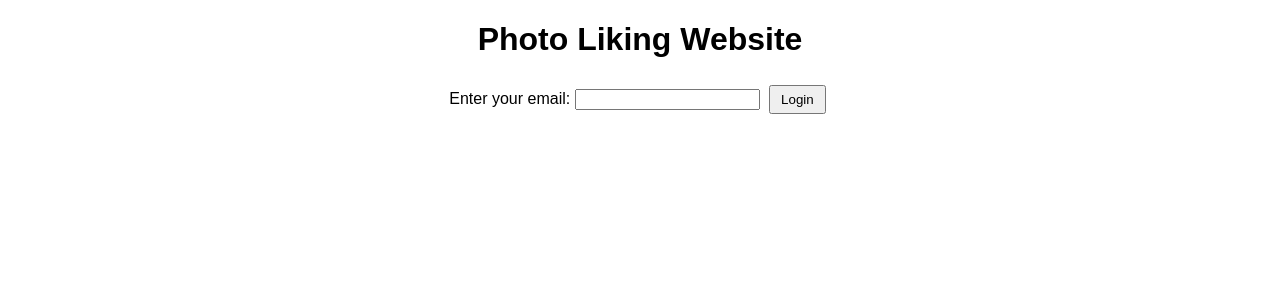
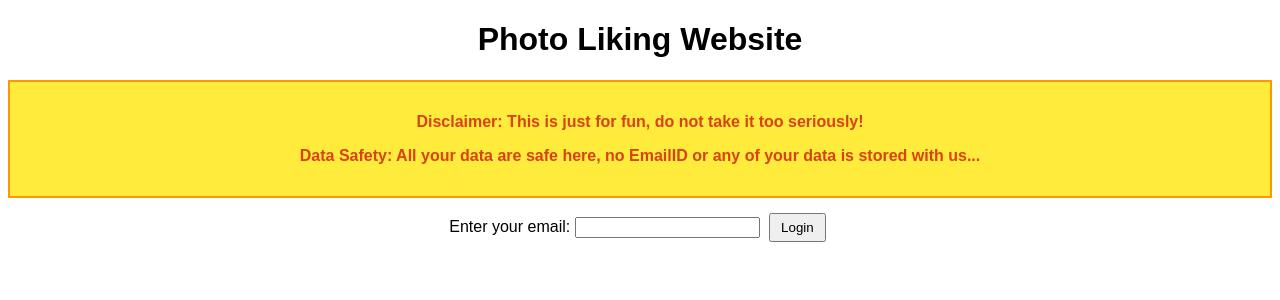
Before and after one commit to Dwip272004/theratingapp, a Flask app: template templates/index.html in a window 1280 px wide. Shown: the top 300 px of the page. Run offline with Flask 2, Linux system fonts and the light colour scheme; the template is opened without the code that fills it: most values are stand-ins (such as "Sample title", 1, 10 or a date in 2020).

Commit message:
Update index.html

```diff
--- a/templates/index.html
+++ b/templates/index.html
@@ -5,9 +5,87 @@
     <meta name="viewport" content="width=device-width, initial-scale=1.0">
     <title>Photo Liking Website</title>
     <link rel="stylesheet" href="{{ url_for('static', filename='styles.css') }}">
+
+    <style>
+        /* Add some basic styling for the comment modal */
+        .modal {
+            display: none; /* Hidden by default */
+            position: fixed; /* Stay in place */
+            z-index: 1; /* Sit on top */
+            left: 0;
+            top: 0;
+            width: 100%; /* Full width */
+            height: 100%; /* Full height */
+            overflow: auto; /* Enable scroll if needed */
+            background-color: rgba(0,0,0,0.4); /* Black w/ opacity */
+            padding-top: 60px; /* Location of the box */
+        }
+
+        .modal-content {
+            background-color: #fefefe;
+            margin: 5% auto; /* 15% from the top and centered */
+            padding: 20px;
+            border: 1px solid #888;
+            width: 80%; /* Could be more or less, depending on screen size */
+        }
+
+        .close {
+            color: #aaa;
+            float: right;
+            font-size: 28px;
+            font-weight: bold;
+        }
+
+        .close:hover,
+        .close:focus {
+            color: black;
+            text-decoration: none;
+            cursor: pointer;
+        }
+
+        /* Basic styling for the photos */
+        .photos-container {
+            display: flex;
+            flex-wrap: wrap;
+            gap: 20px;
+        }
+
+        .photo-item {
+            border: 1px solid #ccc;
+            padding: 10px;
+            text-align: center;
+            width: 200px;
+        }
+
+        .photo {
+            width: 100%;
+            height: auto;
+        }
+
+        .buttons {
+            margin: 10px 0;
+        }
+
+        /* Styling for disclaimer */
+        .disclaimer {
+            background-color: #ffeb3b;
+            padding: 15px;
+            margin: 10px 0;
+            border: 2px solid #ff9800;
+            color: #d84315;
+            font-weight: bold;
+        }
+    </style>
 </head>
 <body>
     <h1>Photo Liking Website</h1>
+
+    <!-- Disclaimer Section -->
+    <div class="disclaimer">
+        <p><strong>Disclaimer:</strong> This is just for fun, do not take it too seriously! </p>
+
+        <p><strong>Data Safety:</strong> All your data are safe here, no EmailID or any of your data is stored with us...</p>
+    </div>
 
     <!-- Login Form -->
     <div id="login-container">
@@ -27,40 +105,26 @@
                 <div class="buttons">
                     <button class="like-btn" data-id="{{ photo[0] }}">Like</button>
                     <button class="dislike-btn" data-id="{{ photo[0] }}">Dislike</button>
+                    <button class="comment-btn" data-id="{{ photo[0] }}">Comments</button>
                 </div>
                 <p>Likes: <span id="likes-{{ photo[0] }}">{{ photo[2] }}</span></p>
                 <p>Dislikes: <span id="dislikes-{{ photo[0] }}">{{ photo[3] }}</span></p>
+                <div class="comments-container" id="comments-{{ photo[0] }}" style="display:none;">
+                    <h3>Comments</h3>
+                    <div class="comments-list" id="comments-list-{{ photo[0] }}">
+                        {% for comment in comments[photo[0]] %}
+                        <p> $ {{ comment[1] }} </p>
+                        {% endfor %}
+                    </div>
+                    <textarea id="comment-text-{{ photo[0] }}" placeholder="Add a comment..." required></textarea>
+                    <button class="submit-comment" data-id="{{ photo[0] }}">Submit</button>
+                </div>
             </div>
             {% endfor %}
         </div>
     </div>
 
     <script>
-        // Handle login form submission
-        document.getElementById('loginForm').addEventListener('submit', function(e) {
-            e.preventDefault();
-            const email = document.getElementById('email').value;
-
-            fetch('/login', {
-                method: 'POST',
-                headers: { 'Content-Type': 'application/json' },
-                body: JSON.stringify({ email: email })
-            })
-            .then(response => response.json())
-            .then(data => {
-                if (data.status === 'success') {
-                    alert('Logged in successfully');
-                    // Hide login form and show photos container
-                    document.getElementById('login-container').style.display = 'none';
-                    document.getElementById('photos-container').style.display = 'block';
-                    // Save login status
-                    sessionStorage.setItem('loggedIn', true);
-                } else {
-                    alert(data.message);
-                }
-            });
-        });
-
         // Ensure user is logged in before liking or disliking photos
         document.querySelectorAll('.like-btn').forEach(button => {
             button.addEventListener('click', function() {
@@ -69,7 +133,7 @@
                     return;
                 }
                 const photoId = this.getAttribute('data-id');
-                const dislikeBtn = this.nextElementSibling; // Get the dislike button next to the like button
+                const dislikeBtn = this.nextElementSibling;
 
                 fetch('/like', {
                     method: 'POST',
@@ -81,7 +145,6 @@
                     if (data.status === 'success') {
                         const likesElement = document.getElementById(`likes-${photoId}`);
                         likesElement.textContent = parseInt(likesElement.textContent) + 1;
-                        // Disable both buttons since action is complete
                         this.disabled = true;
                         dislikeBtn.disabled = true;
                     } else if (data.status === 'already liked' || data.status === 'already rated') {
@@ -98,7 +161,7 @@
                     return;
                 }
                 const photoId = this.getAttribute('data-id');
-                const likeBtn = this.previousElementSibling; // Get the like button next to the dislike button
+                const likeBtn = this.previousElementSibling;
 
                 fetch('/dislike', {
                     method: 'POST',
@@ -110,7 +173,6 @@
                     if (data.status === 'success') {
                         const dislikesElement = document.getElementById(`dislikes-${photoId}`);
                         dislikesElement.textContent = parseInt(dislikesElement.textContent) + 1;
-                        // Disable both buttons since action is complete
                         this.disabled = true;
                         likeBtn.disabled = true;
                     } else if (data.status === 'already disliked' || data.status === 'already rated') {
@@ -119,6 +181,69 @@
                 });
             });
         });
+
+        // Handle login form submission
+        document.getElementById('loginForm').addEventListener('submit', function(e) {
+            e.preventDefault();
+            const email = document.getElementById('email').value;
+
+            fetch('/login', {
+                method: 'POST',
+                headers: { 'Content-Type': 'application/json' },
+                body: JSON.stringify({ email: email })
+            })
+            .then(response => response.json())
+            .then(data => {
+                if (data.status === 'success') {
+                    document.getElementById('login-container').style.display = 'none';
+                    document.getElementById('photos-container').style.display = 'block';
+                    sessionStorage.setItem('loggedIn', true);
+                } else {
+                    alert(data.message);
+                }
+            });
+        });
+
+        // JavaScript to handle showing/hiding comments and submitting comments
+        document.querySelectorAll('.comment-btn').forEach(btn => {
+            btn.addEventListener('click', function() {
+                const photoId = this.getAttribute('data-id');
+                const commentsContainer = document.getElementById('comments-' + photoId);
+                commentsContainer.style.display = commentsContainer.style.display === 'none' ? 'block' : 'none';
+            });
+        });
+
+        document.querySelectorAll('.submit-comment').forEach(btn => {
+            btn.addEventListener('click', function() {
+                const photoId = this.getAttribute('data-id');
+                const commentText = document.getElementById('comment-text-' + photoId).value;
+
+                if (!commentText) {
+                    alert('Comment cannot be empty');
+                    return;
+                }
+
+                fetch('/comment', {
+                    method: 'POST',
+                    headers: { 'Content-Type': 'application/json' },
+                    body: JSON.stringify({
+                        photo_id: photoId,
+                        comment: commentText
+                    })
+                })
+                .then(response => response.json())
+                .then(data => {
+                    if (data.status === 'success') {
+                        const commentsList = document.getElementById('comments-list-' + photoId);
+                        const newComment = document.createElement('p');
+                        newComment.textContent = commentText;
+                        commentsList.appendChild(newComment);
+                    } else {
+                        alert('Failed to submit comment');
+                    }
+                });
+            });
+        });
     </script>
 </body>
 </html>
```
